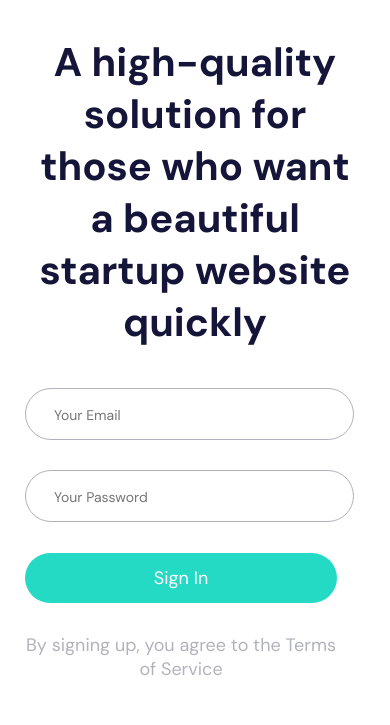
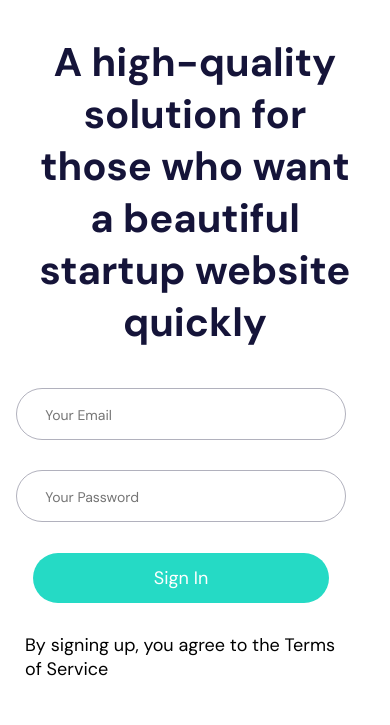
Before and after one commit to adebayoalade/david_project_practice, a plain HTML site: page index.html in a window 390 px wide. Shown: the part 119-844 px from the top of the page. Drawn offline with nearby package versions, Linux system fonts and the light colour scheme.

Commit message:
changes on responsive

```diff
--- a/responsive.css
+++ b/responsive.css
@@ -35,8 +35,6 @@
     height: 50px;
     border-radius: 999px;
     padding: 0 28px;
-    display: block;
-    margin: auto;
   }
   .juadeb_form input::placeholder {
     font-size: 14px;
--- a/style.css
+++ b/style.css
@@ -141,12 +141,13 @@ main div:first-of-type h1 {
 .juadeb_form input {
   border: 1px solid var(--main_blue_faded);
   width: 87%;
+  align-items: center;
 }
 
 .juadeb_form button {
   background-color: var(--main_green);
   color: #fff;
-  width: 100%;
+  width: 95%;
 }
 
 .juadeb_form input,
@@ -154,8 +155,7 @@ main div:first-of-type h1 {
   height: 50px;
   border-radius: 999px;
   padding: 0 28px;
-}
-
+};
 form span {
   width: 100%;
   margin-top: 0px;
```
